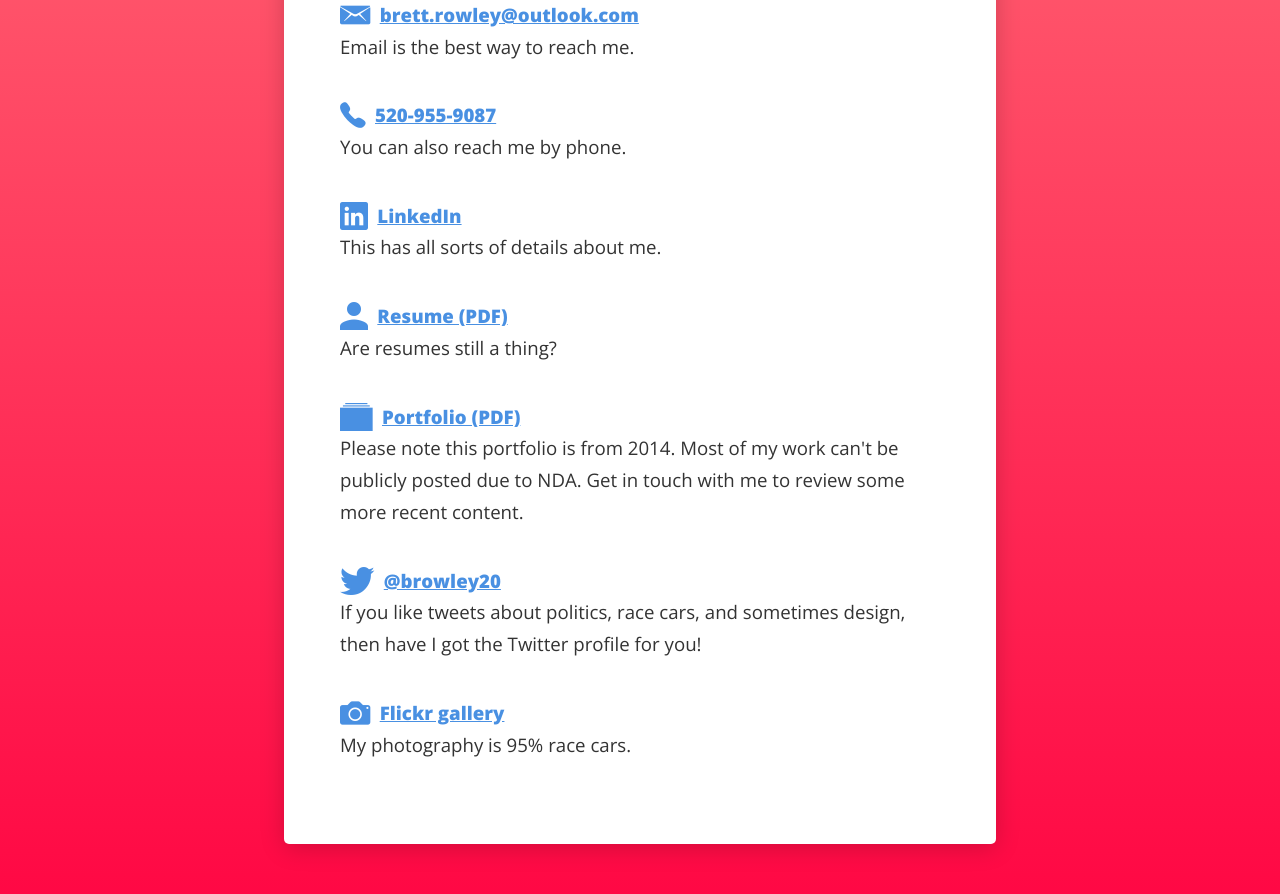
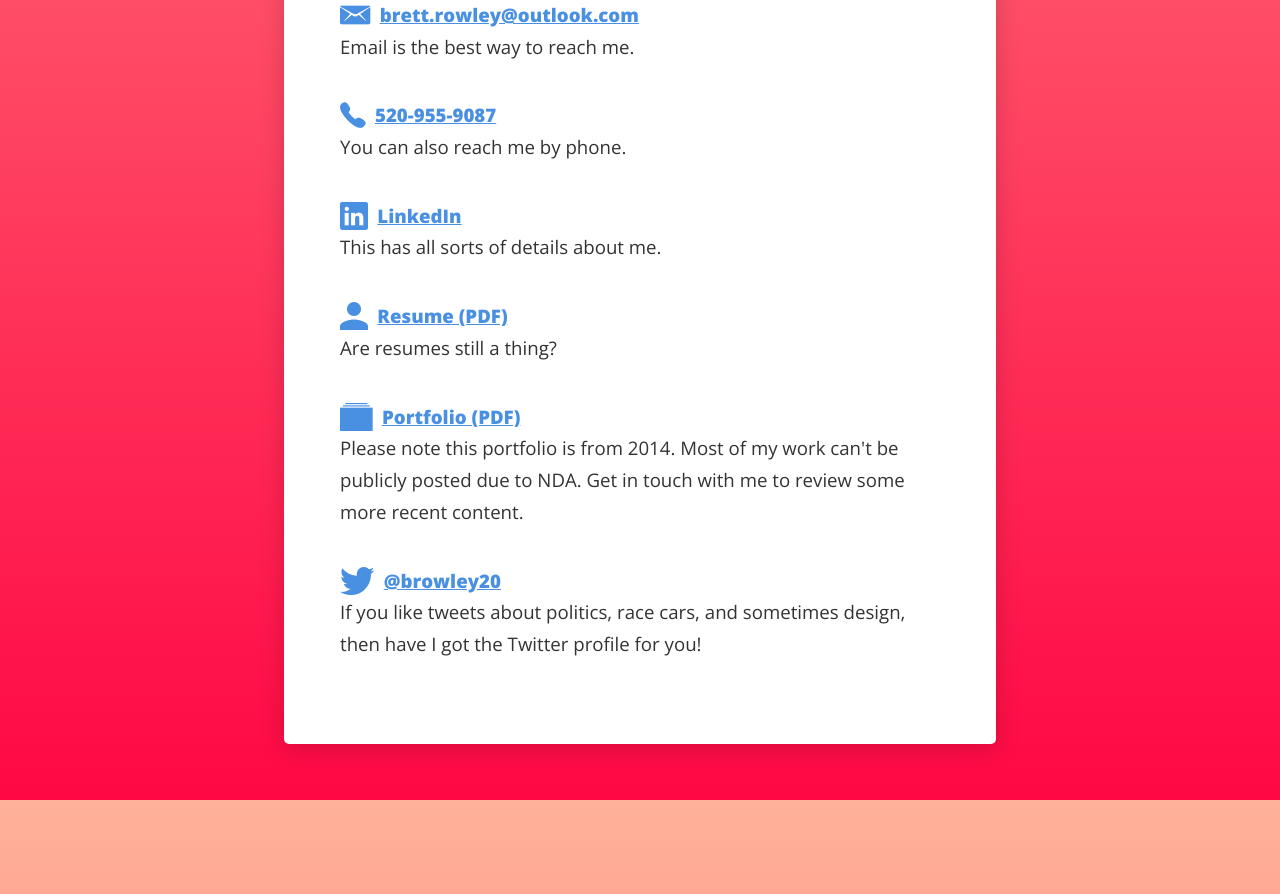
Before and after one commit to brettrowley/brettrowley.github.io, a Jekyll site: the page built from index.html, in a window 1280 px wide and 900 px high, scrolled down 1154 px. Shown: the top 894 px of the window. Built offline with Jekyll 4.4.1, drawn with Linux system fonts in a browser that asks for light colours; some web fonts are replaced; after the commit the page ends 1954 px from its top, so only the background shows below that.

Commit message:
Remove Flickr link

```diff
--- a/index.html
+++ b/index.html
@@ -20,6 +20,5 @@
 		<p><strong><a target="_blank" href="assets/downloads/rowley-resume.pdf"><i class="ion-android-person"></i>Resume (PDF)</a></strong><br> Are resumes still a thing?</p>
 		<p><strong><a target="_blank" href="assets/downloads/brett_rowley_portfolio.pdf"><i class="ion-ios-albums"></i>Portfolio (PDF)</a></strong><br> Please note this portfolio is from 2014. Most of my work can't be publicly posted due to NDA. Get in touch with me to review some more recent content.</p>
 		<p><strong><a target="_blank" href="https://twitter.com/browley20"><i class="ion-social-twitter"></i>@browley20</a></strong><br> If you like tweets about politics, race cars, and sometimes design, then have I got the Twitter profile for you!</p>
-		<p><strong><a target="_blank" href="http://flickr.com/photos/96116540@N02/"><i class="ion-camera"></i>Flickr gallery</a></strong><br> My photography is 95% race cars.</p>
 	</div>
 </div>
```
